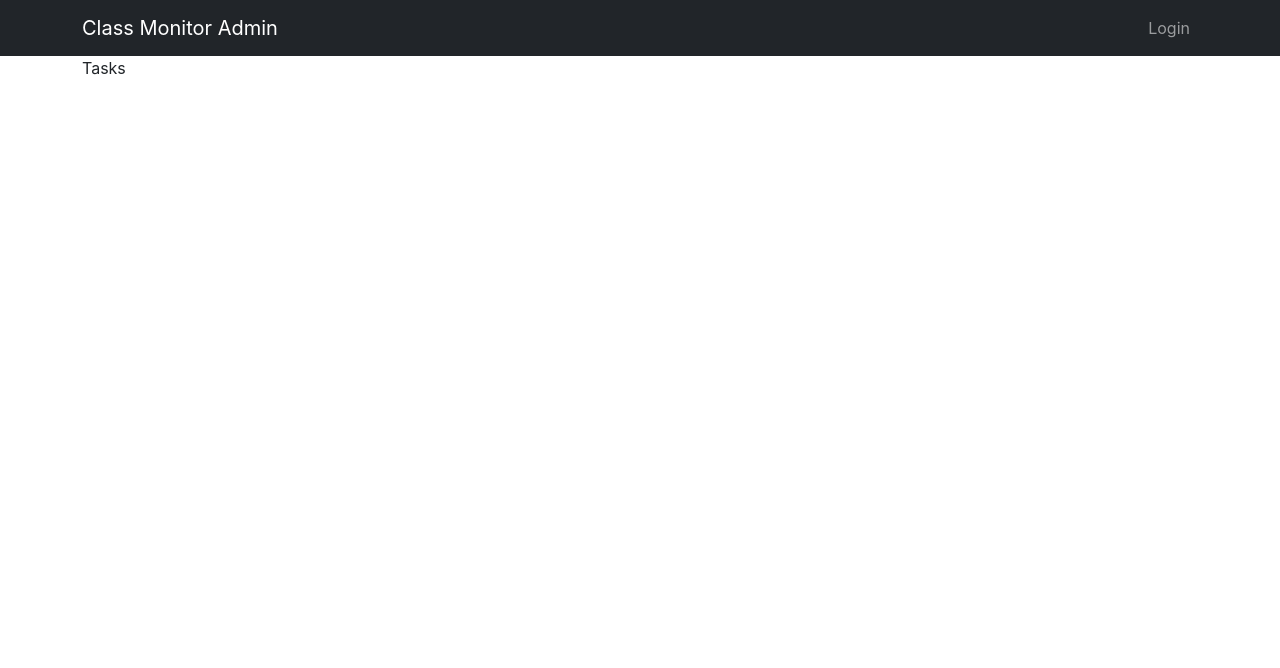
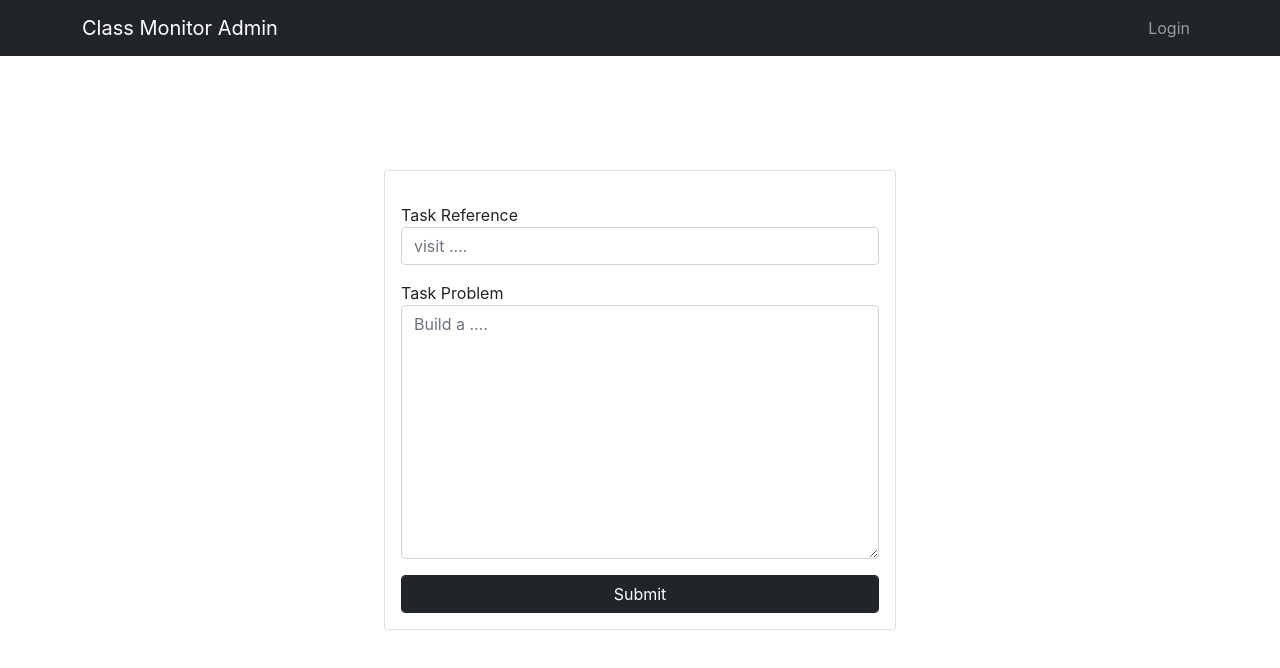
Before and after one commit to Franklin-raph/classMonitor, a React (Create React App) app in the folder clientadmin/: page /tasks in a window 1280 px wide. Shown: the top 668 px of the page. Built offline with nearby package versions, Linux system fonts and the light colour scheme.

Commit message:
created the task page

```diff
--- a/clientadmin/src/pages/AdminSignIn.jsx
+++ b/clientadmin/src/pages/AdminSignIn.jsx
@@ -28,7 +28,6 @@ const AdminSignIn = () => {
     <div>
     <div className="card card-body">
         <div className="text-center">
-            {/* <img src="/newcmd.png" alt="" srcset="" /> */}
             <h3>Login</h3>
             <i className="fas fa-user-circle" style={{fontSize: "3rem"}}></i>
         </div>
--- a/clientadmin/src/pages/Tasks.jsx
+++ b/clientadmin/src/pages/Tasks.jsx
@@ -1,8 +1,46 @@
-import React from 'react'
+import React, { useState } from 'react'
+import { useNavigate } from 'react-router-dom';
 
 const Tasks = () => {
+
+  const [reference, setTaskReference] = useState("");
+  const [task, setTask] = useState("");
+
+  const navigate = useNavigate();
+
+  const studentTasks = { task, reference}
+
+  const handleTaskPost = async (e) => {
+    e.preventDefault();
+        const resp = await fetch('http://localhost:5000/assessment/task',{
+            method:"POST",
+            body: JSON.stringify(studentTasks),
+            headers: {
+                "Content-type": "application/json"
+            }
+        })
+        const data = await resp.json()
+        // localStorage.setItem('admin', JSON.stringify(data.signedInAdmin))
+        navigate(`/dashboard`)
+        console.log(data)
+
+  }
+
   return (
-    <div>Tasks</div>
+    <div className='card card-body'>
+      <form onSubmit={ handleTaskPost }>
+      <div className="form-group">
+            <label className="mt-3">Task Reference</label>
+            <input type="text" placeholder="visit ...."onChange={(e) => setTaskReference(e.target.value)} className="form-control" name="taskRef" required />
+
+            <label className="mt-3">Task Problem</label>
+            <textarea cols="30" rows="10" placeholder="Build a ...." onChange={(e) => setTask(e.target.value)} className="form-control" name="taskProb" required></textarea>
+            {/* <input type="texta"  /> */}
+
+            <input type="submit" className="form-control btn-dark mt-3"  value="Submit" />
+        </div>
+      </form>
+    </div>
   )
 }
 
```
